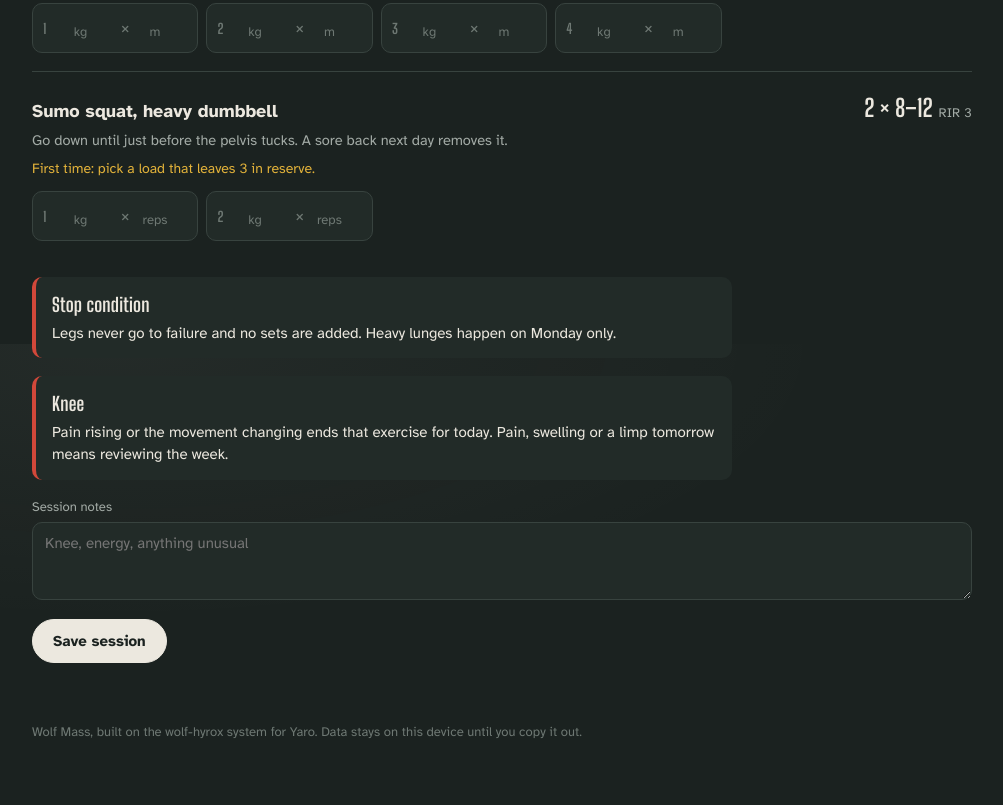
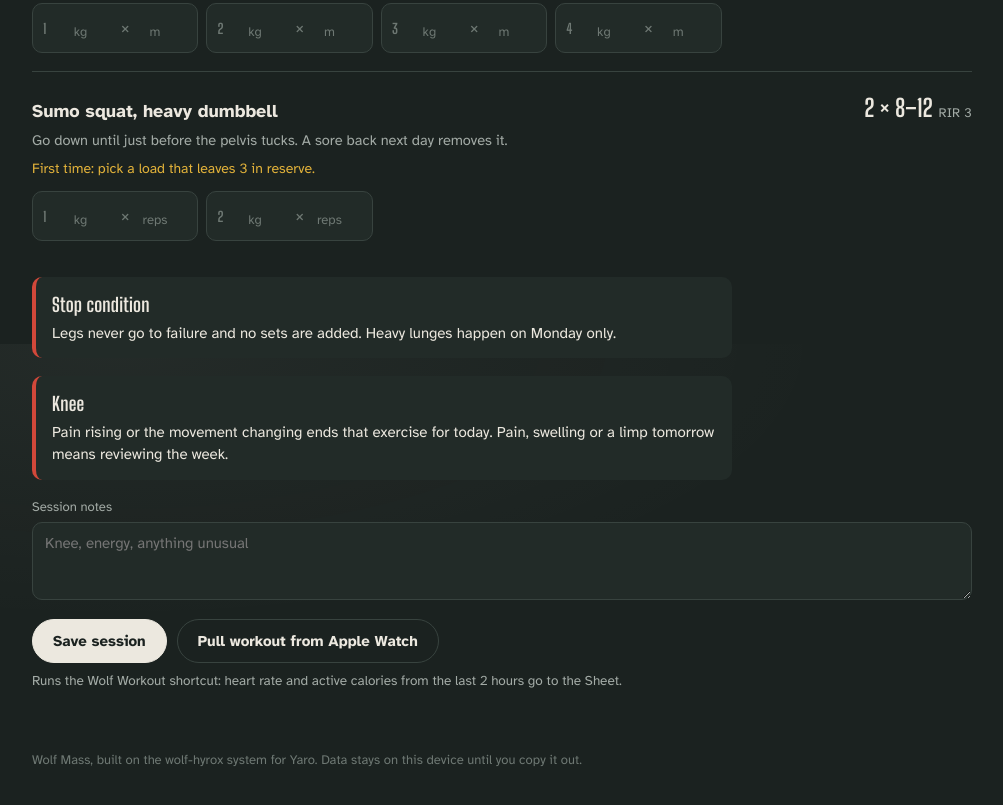
Before and after one commit to YaroRiver/wolf-mass, a plain HTML site: page index.html in a window 1280 px wide. Shown: the part 2056-2861 px from the top of the page, without its empty margins (138-1141 px from the left). Drawn offline with Linux system fonts and the light colour scheme.

Commit message:
Workout pull: Workouts tab, Wolf Workout shortcut button and guide
Co-Authored-By: Claude Opus 5.5 <noreply@anthropic.com>
Claude-Session: https://claude.ai/code/session_01FY6LxSEJdhQeZ8d7ra1nFV

```diff
--- a/index.html
+++ b/index.html
@@ -661,9 +661,10 @@ function renderToday(){
   });
   h += `<div class="callout warn"><strong>Stop condition</strong>${s.stop}</div>`;
   if (s.knee) h += `<div class="callout warn"><strong>Knee</strong>Pain rising or the movement changing ends that exercise for today. Pain, swelling or a limp tomorrow means reviewing the week.</div>`;
-  h += `<div style="margin-top:18px"><label class="f" for="t-notes">Session notes</label><textarea id="t-notes" rows="3" placeholder="Knee, energy, anything unusual">${log[key]?.notes||''}</textarea></div><div class="row" style="margin-top:12px"><button class="btn" id="t-save">Save session</button></div>`;
+  h += `<div style="margin-top:18px"><label class="f" for="t-notes">Session notes</label><textarea id="t-notes" rows="3" placeholder="Knee, energy, anything unusual">${log[key]?.notes||''}</textarea></div><div class="row" style="margin-top:12px"><button class="btn" id="t-save">Save session</button><button class="btn ghost" id="t-watch">Pull workout from Apple Watch</button></div><p class="small" style="margin-top:8px">Runs the Wolf Workout shortcut: heart rate and active calories from the last 2 hours go to the Sheet.</p>`;
   body.innerHTML=h;
   $('t-save').onclick=()=>saveSession(key,sid);
+  $('t-watch').onclick=()=>{ const inp=JSON.stringify({key:cfg().key||'',date:key,session:sid,url:cfg().url||''}); location.href='shortcuts://run-shortcut?name='+encodeURIComponent('Wolf Workout')+'&input=text&text='+encodeURIComponent(inp); };
 }
 function saveSession(key,sid){
   const log=getLog(), sets={};
```
Also changed, not shown: 2 other files.
